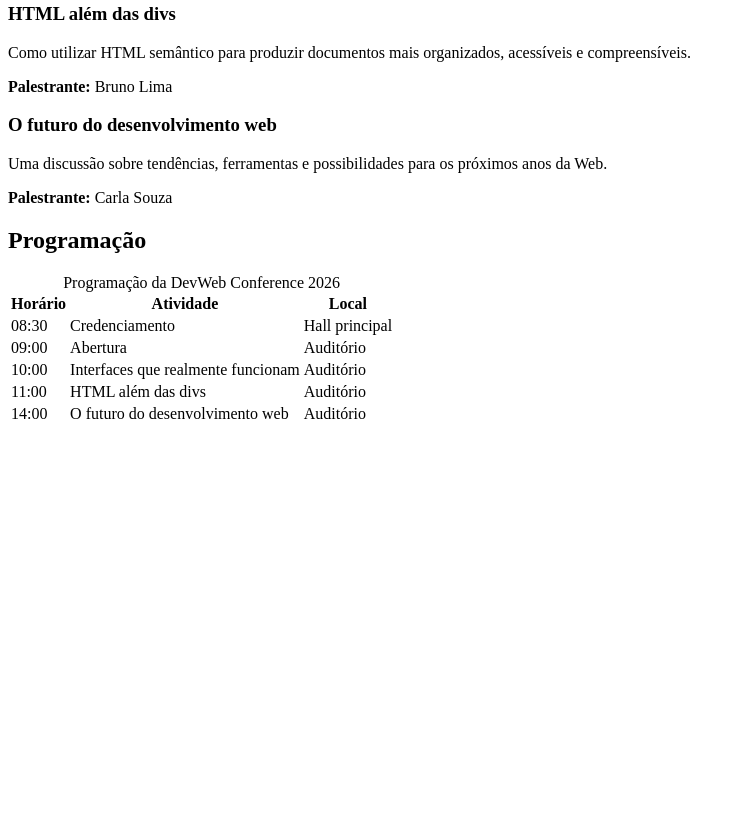
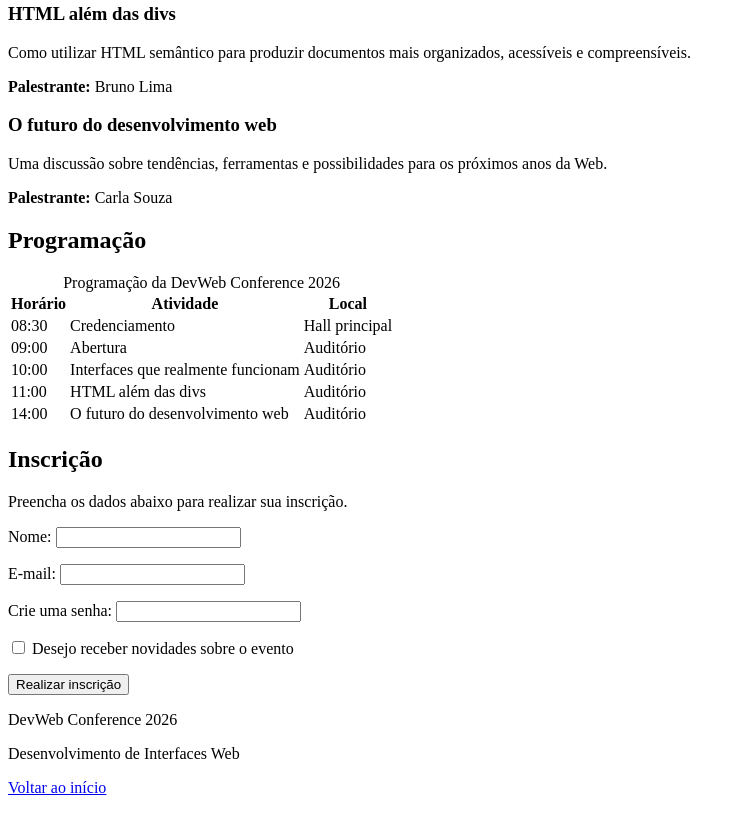
Before and after one commit to Gustagusgu/devweb-conference, a plain HTML site: page index.html in a window 1280 px wide. Shown: the part 846-1659 px from the top of the page, without its empty margins (0-745 px from the left). Before the commit the page ends 1280 px from the top, so only its background shows below. Drawn offline with Linux system fonts and the light colour scheme.

Commit message:
feat: adiciona rodape e navegacao para o inicio

```diff
--- a/index.html
+++ b/index.html
@@ -7,14 +7,15 @@
 </head>
 
 <body>
-    <header>
+    <header id="topo">
+
     <h1>DevWeb Conference 2026</h1>
 
     <p>
         Um encontro sobre desenvolvimento web,
         interfaces e experiências digitais.
     </p>
-</header>
+</header id="topo">
 <nav>
     <a href="#sobre">Sobre</a>
     <a href="#palestras">Palestras</a>
@@ -131,7 +132,79 @@
         </tbody>
     </table>
 </section>
+<section id="inscricao">
+    <h2>Inscrição</h2>
+
+    <p>
+        Preencha os dados abaixo para realizar sua inscrição.
+    </p>
+
+    <form>
+
+        <p>
+            <label for="nome">Nome:</label>
+
+            <input
+                type="text"
+                id="nome"
+                name="nome"
+                required
+            >
+        </p>
+
+        <p>
+            <label for="email">E-mail:</label>
+
+            <input
+                type="email"
+                id="email"
+                name="email"
+                required
+            >
+        </p>
+
+        <p>
+            <label for="senha">Crie uma senha:</label>
+
+            <input
+                type="password"
+                id="senha"
+                name="senha"
+                required
+            >
+        </p>
+
+        <p>
+            <input
+                type="checkbox"
+                id="novidades"
+                name="novidades"
+            >
+
+            <label for="novidades">
+                Desejo receber novidades sobre o evento
+            </label>
+        </p>
+
+        <button type="submit">
+            Realizar inscrição
+        </button>
+
+    </form>
+</section>
 </main>
+
+<footer>
+    <p>DevWeb Conference 2026</p>
+
+    <p>
+        Desenvolvimento de Interfaces Web
+    </p>
+
+    <p>
+        <a href="#topo">Voltar ao início</a>
+    </p>
+</footer>
 
 </body>
 
```
